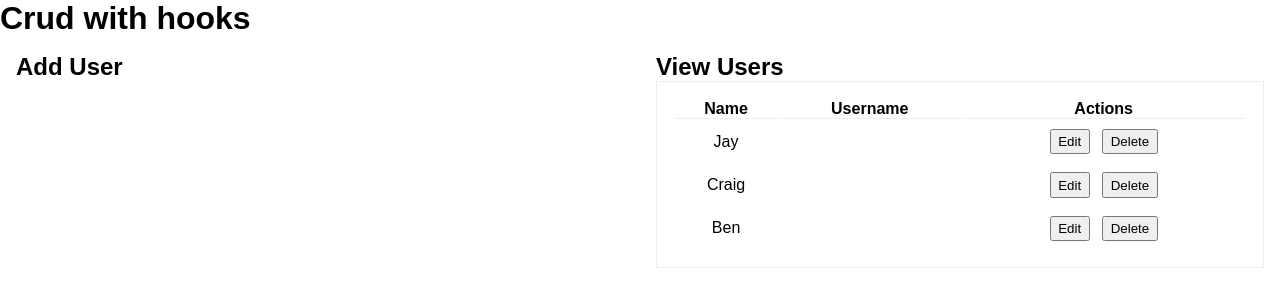
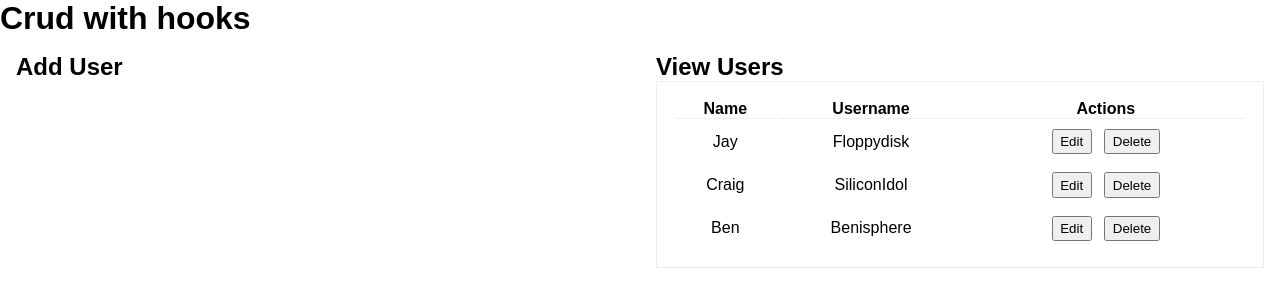
Before and after one commit to mmdw1976/crud-user-app, a React (Create React App) app: page / in a window 1280 px wide. Shown: the top 306 px of the page. Built offline with nearby package versions, Linux system fonts and the light colour scheme.

Commit message:
Fixed username data with correct pointer to property

```diff
--- a/src/App.js
+++ b/src/App.js
@@ -8,16 +8,16 @@ function App() {
     {
       id: 1,
       name: 'Jay',
-      userName: 'Floppydisk'
+      username: 'Floppydisk'
     }, {
       id: 2,
       name: 'Craig',
-      userName: 'SiliconIdol'
+      username: 'SiliconIdol'
     },
     {
       id: 3,
       name: 'Ben',
-      userName: 'Benisphere'
+      username: 'Benisphere'
     }
   ]
 
--- a/src/components/tables/UserTable.js
+++ b/src/components/tables/UserTable.js
@@ -11,7 +11,8 @@ const UserTable = (props) => {
                 </tr>
             </thead>
             <tbody>
-                {props.users.map(user => {
+                {props.users.length > 0 ? (
+                    props.users.map(user => {
                         return (
                             <tr key={user.id}>
                                 <td>{user.name}</td>
@@ -22,7 +23,12 @@ const UserTable = (props) => {
                                 </td>
                             </tr>
                         )
-                })}
+                    })
+                ) : (
+                    <tr>
+                        <td colSpan={3}>No Users</td>
+                    </tr>
+                )}
             </tbody>
         </table>
     )
```
Lines whose indentation alone changed are shown as unchanged.
